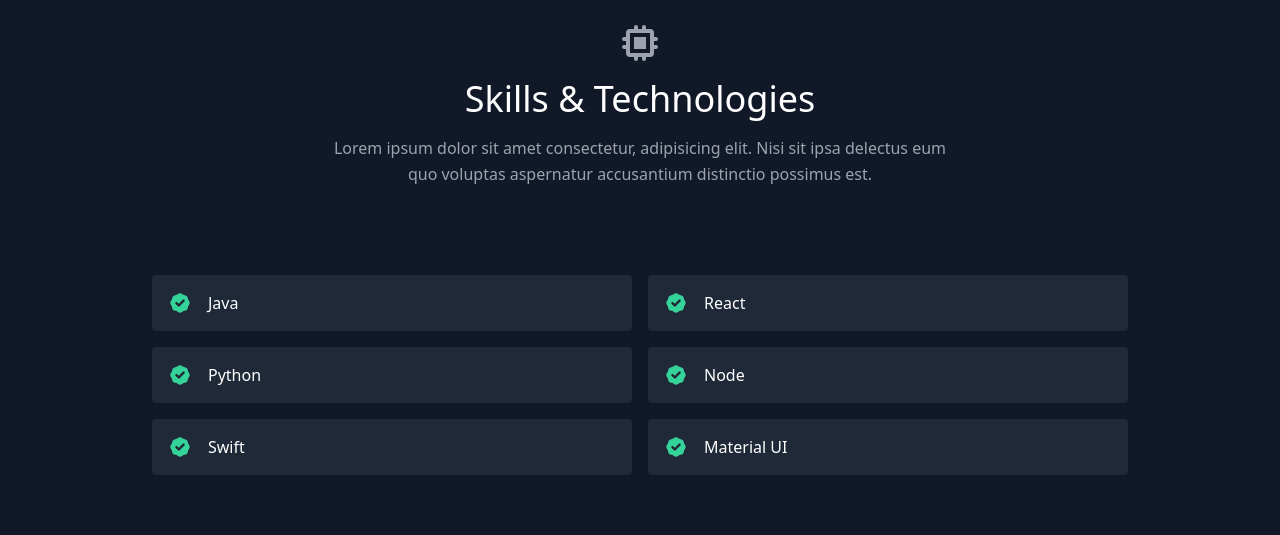
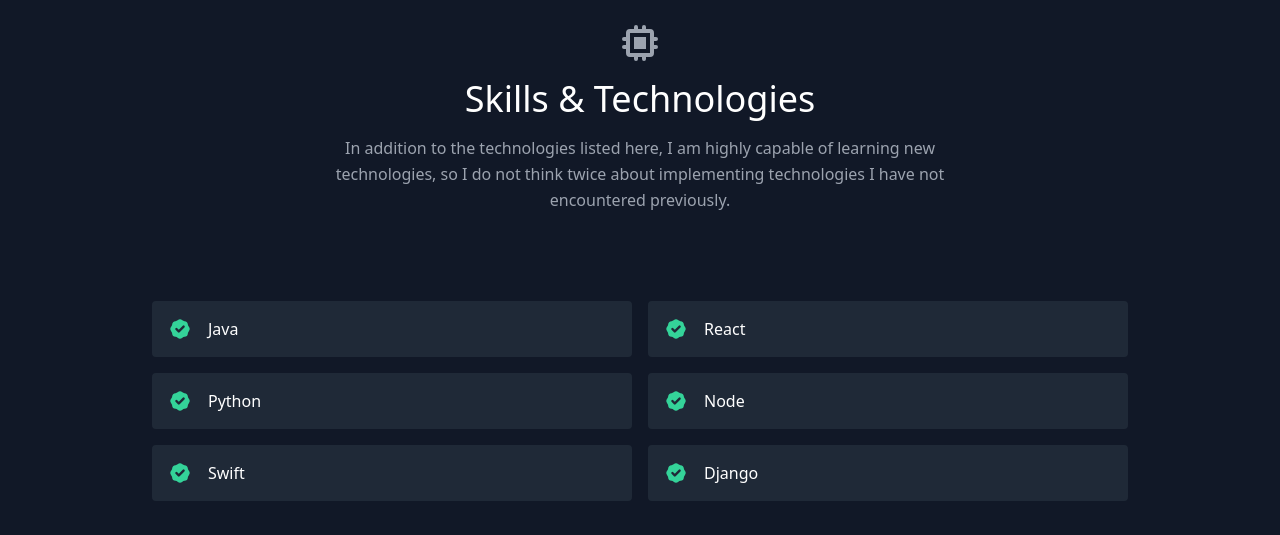
Before and after one commit to seran-shan/seran-shan.github.io, a React (Create React App) app: page / in a window 1280 px wide. Shown: the part 1400-1935 px from the top of the page. Built offline with nearby package versions, Linux system fonts and the light colour scheme.

Commit message:
Changed skill

```diff
--- a/src/components/Skills/Skills.js
+++ b/src/components/Skills/Skills.js
@@ -8,7 +8,7 @@
     "Python",
     "Node",
     "Swift",
-    "Material UI",
+    "Django"
   ];
 
 class Skills extends React.Component {
@@ -22,9 +22,10 @@
                         Skills &amp; Technologies
                     </h1>
                     <p className="text-base leading-relaxed xl:w-2/4 lg:w-3/4 mx-auto">
-                        Lorem ipsum dolor sit amet consectetur, adipisicing elit. Nisi sit
-                        ipsa delectus eum quo voluptas aspernatur accusantium distinctio
-                        possimus est.
+                        In addition to the technologies listed here,
+                        I am highly capable of learning new technologies,
+                        so I do not think twice about implementing technologies
+                        I have not encountered previously.
                     </p>
                     </div>
                     <div className="flex flex-wrap lg:w-4/5 sm:mx-auto sm:mb-2 -mx-2">
```
